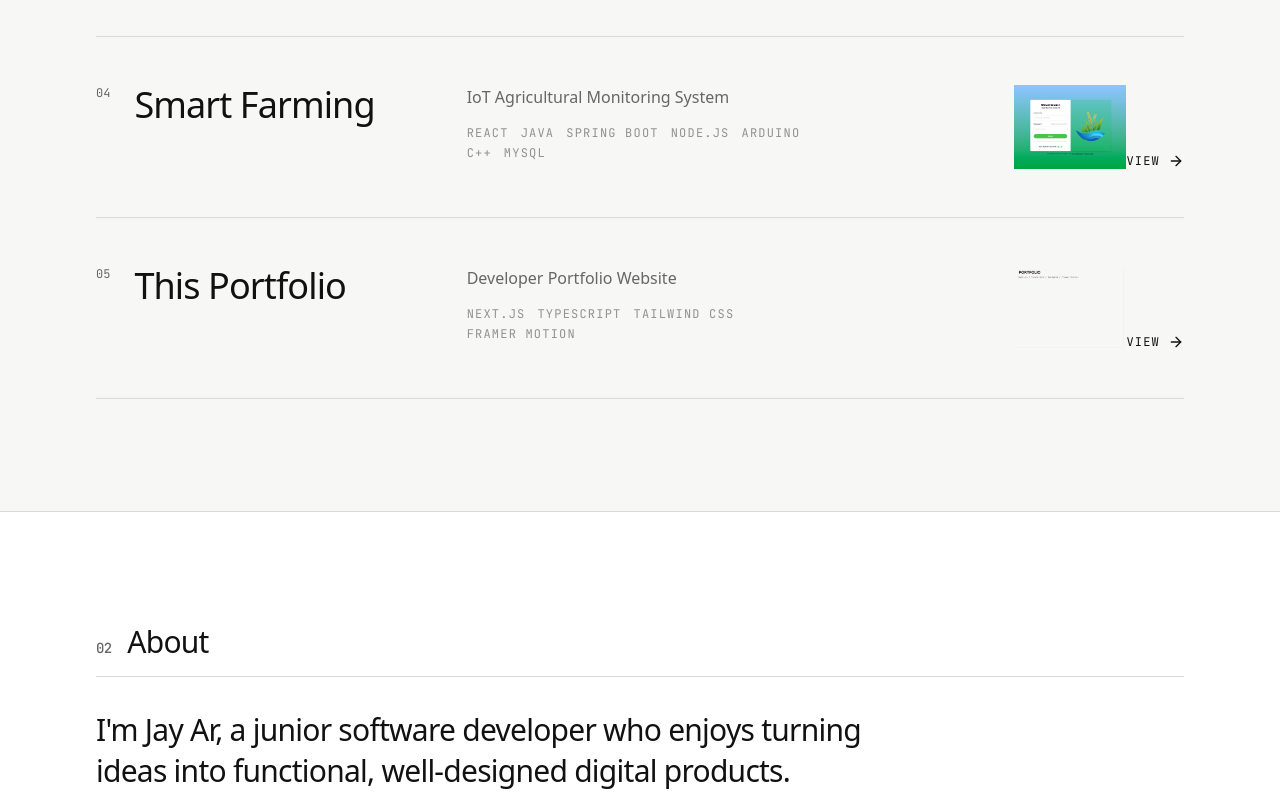
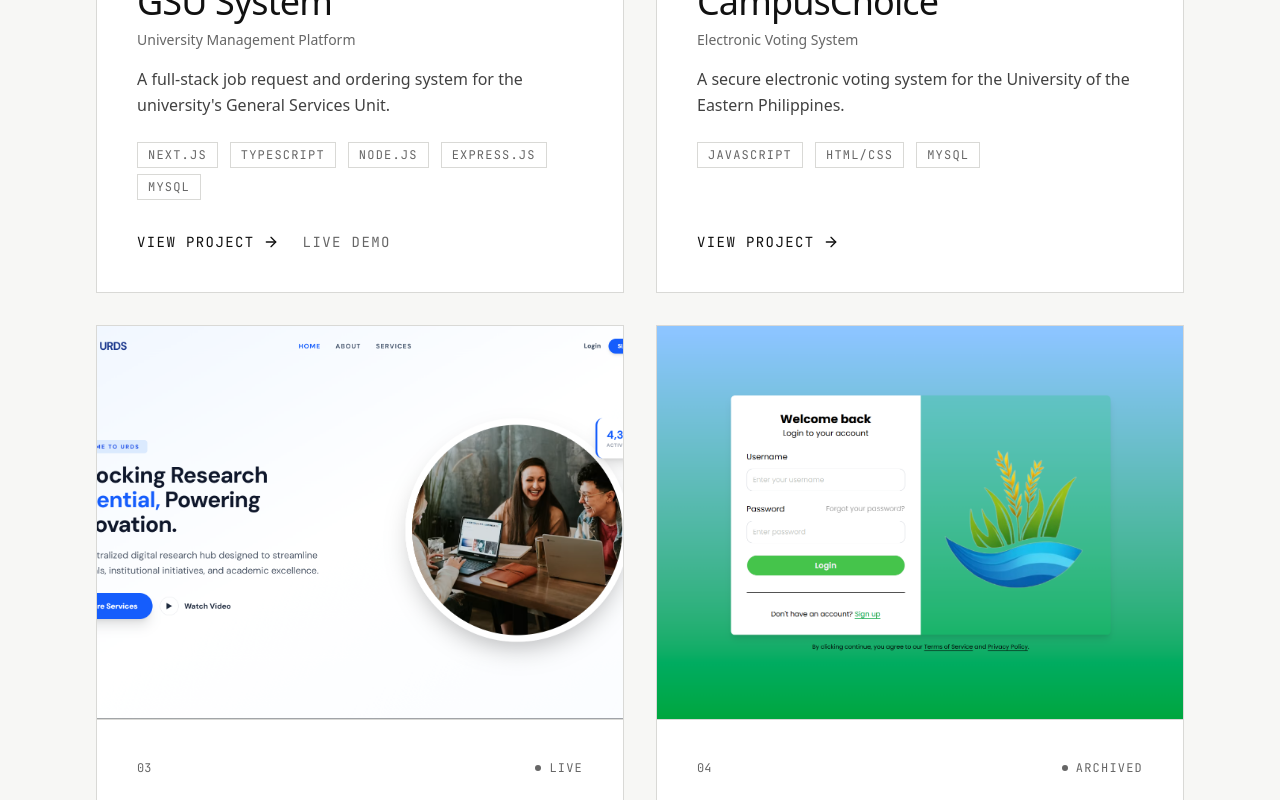
Before and after one commit to jayarpelicano01/jayaruuu_, a Next.js app: page / in a window 1280 px wide. Shown: the part 1500-2300 px from the top of the page. Built offline with nearby package versions, Linux system fonts and the light colour scheme.

Commit message:
feat: 3:4 profile portrait and large 2-column selected work cards

```diff
--- a/components/hero/hero.tsx
+++ b/components/hero/hero.tsx
@@ -103,8 +103,8 @@ export default function Hero() {
             captionText={`@${site.handle}`}
             containerHeight="24rem"
             containerWidth="100%"
-            imageHeight="384px"
-            imageWidth="384px"
+            imageHeight="368px"
+            imageWidth="276px"
             rotateAmplitude={10}
             scaleOnHover={1.05}
             showMobileWarning={false}
--- a/components/projects/selected-work.tsx
+++ b/components/projects/selected-work.tsx
@@ -16,52 +16,68 @@ export default function SelectedWork() {
         />
       </Reveal>
 
-      <div className="mt-4">
+      <div className="mt-8 grid gap-8 lg:grid-cols-2">
         {projects.map((project) => (
           <Reveal key={project.slug}>
             <Link
               href={`/projects/${project.slug}`}
-              className="group grid grid-cols-1 gap-x-6 border-b border-line py-10 sm:py-12 lg:grid-cols-12"
+              className="group flex h-full flex-col overflow-hidden border border-line bg-paper"
             >
-              <div className="flex items-start gap-6 lg:col-span-4">
-                <span className="font-mono text-xs text-muted">
-                  {project.number}
-                </span>
-                <h3 className="text-3xl font-medium tracking-tight transition-colors group-hover:text-muted sm:text-4xl">
+              <div className="relative aspect-[4/3] overflow-hidden border-b border-line">
+                <Image
+                  src={project.image}
+                  alt={project.imageAlt}
+                  fill
+                  sizes="(min-width: 1024px) 50vw, 100vw"
+                  className="object-cover transition-transform duration-500 group-hover:scale-105"
+                />
+              </div>
+
+              <div className="flex flex-1 flex-col p-7 sm:p-10">
+                <div className="flex items-center justify-between">
+                  <span className="font-mono text-xs text-muted">
+                    {project.number}
+                  </span>
+                  <span className="inline-flex items-center gap-2 font-mono text-xs uppercase tracking-widest text-muted">
+                    <span
+                      aria-hidden
+                      className="h-1.5 w-1.5 rounded-full bg-current"
+                    />
+                    {project.status}
+                  </span>
+                </div>
+
+                <h3 className="mt-5 text-3xl font-medium tracking-tight sm:text-4xl">
                   {project.title}
                 </h3>
-              </div>
+                <p className="mt-2 text-sm text-muted">{project.category}</p>
 
-              <div className="lg:col-span-4">
-                <p className="text-md text-muted">{project.category}</p>
-                <div className="mt-4 flex flex-wrap gap-x-3 gap-y-1">
+                <p className="mt-4 max-w-md text-md leading-relaxed text-ink/80">
+                  {project.description}
+                </p>
+
+                <div className="mt-6 flex flex-wrap gap-x-3 gap-y-1.5">
                   {project.stack.map((tech) => (
                     <span
                       key={tech}
-                      className="font-mono text-xs uppercase tracking-widest text-muted/70"
+                      className="border border-line px-2.5 py-1 font-mono text-xs uppercase tracking-widest text-muted"
                     >
                       {tech}
                     </span>
                   ))}
                 </div>
-              </div>
 
-              <div className="mt-6 lg:col-span-4 lg:mt-0 lg:flex lg:items-end lg:justify-end">
-                <div className="hidden w-28 overflow-hidden lg:block">
-                  <div className="relative aspect-[4/3] transition-transform duration-500 group-hover:scale-105">
-                    <Image
-                      src={project.image}
-                      alt={project.imageAlt}
-                      fill
-                      sizes="7rem"
-                      className="object-cover"
-                    />
-                  </div>
+                <div className="mt-auto flex items-center gap-6 pt-8">
+                  <span className="inline-flex items-center gap-2 font-mono text-sm uppercase tracking-widest text-ink">
+                    View Project
+                    <ArrowRight className="h-4 w-4 transition-transform group-hover:translate-x-1" />
+                  </span>
+                  {project.liveDemo ? (
+                    <span className="font-mono text-sm uppercase tracking-widest text-muted transition-colors hover:text-ink">
+                      {project.liveDemoLabel ?? "Live Demo"}
+                    </span>
+                  ) : null}
                 </div>
-                <span className="mt-4 inline-flex items-center gap-2 font-mono text-xs uppercase tracking-widest text-ink lg:mt-0">
-                  View
-                  <ArrowRight className="h-4 w-4 transition-transform group-hover:translate-x-1" />
-                </span>
               </div>
             </Link>
           </Reveal>
--- a/data/projects.ts
+++ b/data/projects.ts
@@ -13,6 +13,7 @@ export type Project = {
   liveDemoLabel?: string
   liveNote?: string
   source?: string
+  status: "Live" | "LAN" | "Archived" | "This Site"
   highlights: string[]
   caseStudy: {
     overview: string
@@ -43,6 +44,7 @@ export const projects: Project[] = [
     liveDemo: "https://generalservicesunitsystem.vercel.app/",
     liveDemoLabel: "Live Demo",
     source: "https://github.com/jayarpelicano01",
+    status: "Live",
     highlights: ["Full-stack system", "Automated workflows", "Accomplishment reports"],
     caseStudy: {
       overview:
@@ -122,6 +124,7 @@ export const projects: Project[] = [
     liveDemoLabel: "LAN Demo",
     liveNote: "This system runs on the campus local network and is not publicly deployed.",
     source: "https://github.com/jayarpelicano01",
+    status: "LAN",
     highlights: ["Voter anonymity", "Real-time tallying", "Database design"],
     caseStudy: {
       overview:
@@ -199,6 +202,7 @@ export const projects: Project[] = [
     liveDemo: "https://urds-system-v2.vercel.app/urds/home",
     liveDemoLabel: "Live Demo",
     source: "https://github.com/jayarpelicano01",
+    status: "Live",
     highlights: ["API development", "Document workflows", "Database architecture"],
     caseStudy: {
       overview:
@@ -269,6 +273,7 @@ export const projects: Project[] = [
     liveNote:
       "This capstone project was adapted by a co-developer for their own thesis and is now archived. It is not publicly deployed.",
     source: "https://github.com/jayarpelicano01",
+    status: "Archived",
     highlights: ["IoT + Arduino", "Sensor integration", "Automated irrigation"],
     caseStudy: {
       overview:
@@ -348,6 +353,7 @@ export const projects: Project[] = [
     imageAlt: "This portfolio website",
     liveNote: "This website.",
     source: "https://github.com/jayarpelicano01",
+    status: "This Site",
     highlights: ["Modern stack", "Editorial design", "Responsive + accessible"],
     caseStudy: {
       overview:
```
